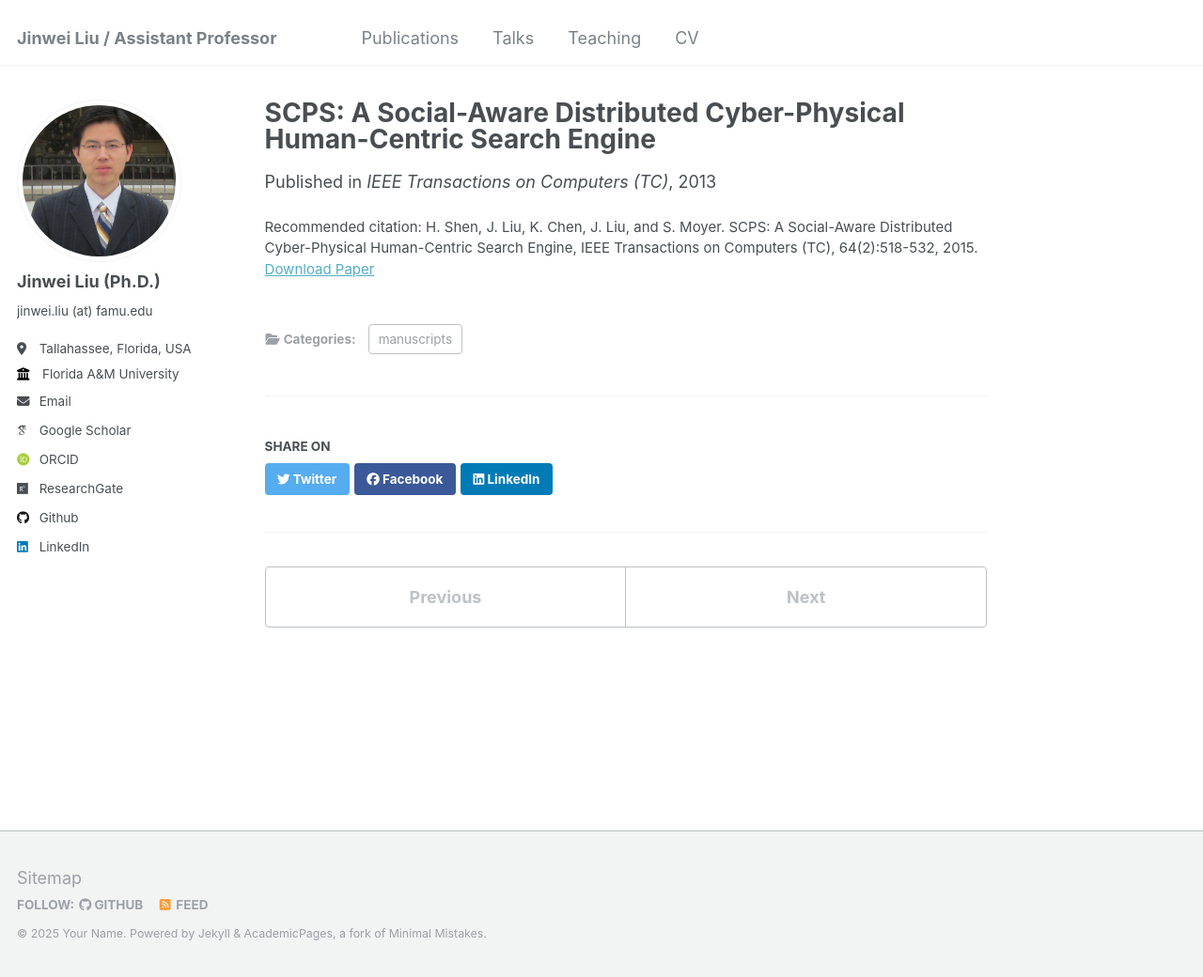
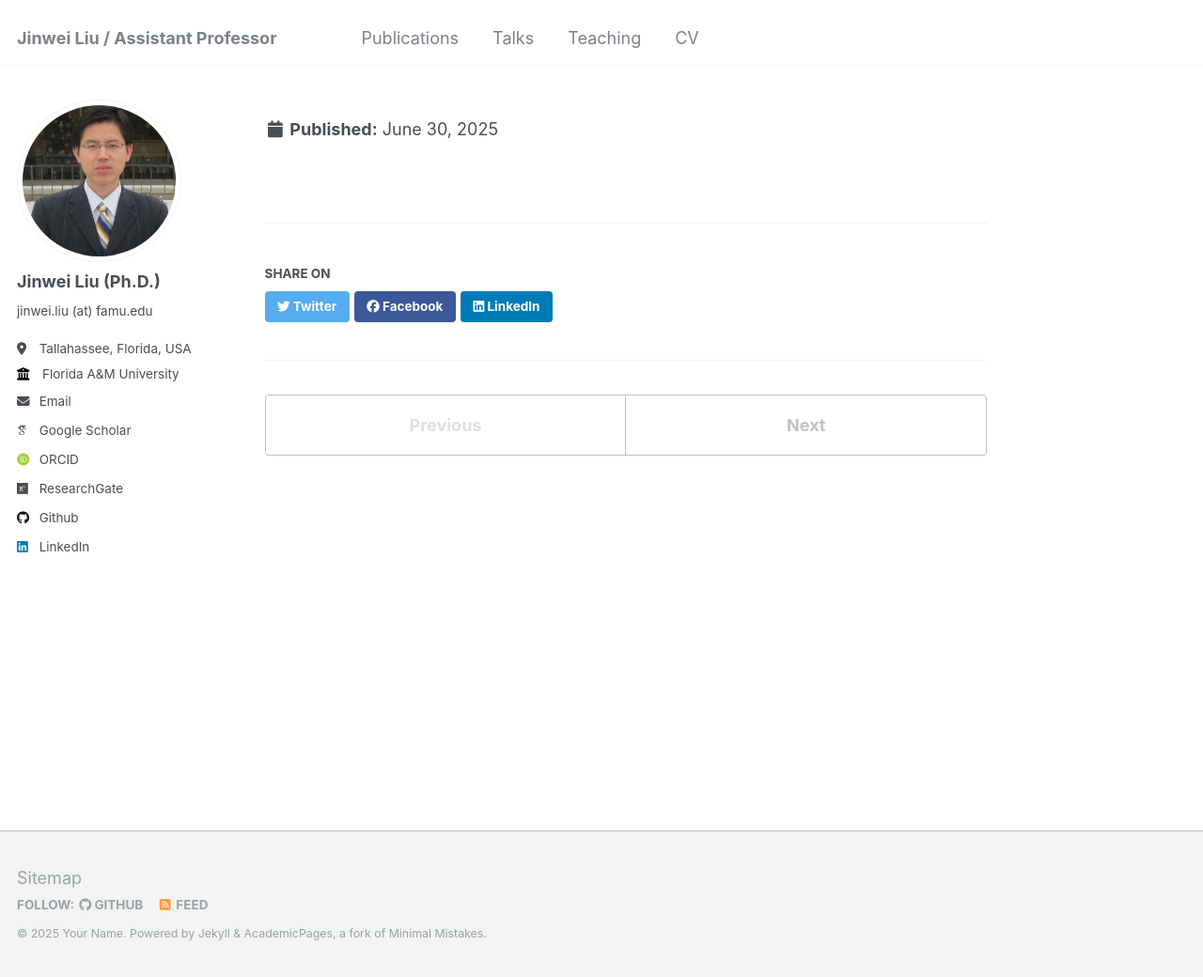
Before and after one commit to jinweiliucu/jinweiliucu.github.io, a Jekyll site: the page built from _publications/2009-10-01-paper-title-number-1.md, in a window 1280 px wide and 1040 px high. Shown: the whole window at 94% size. Built offline with Jekyll 4.4.1, drawn with Linux system fonts in a browser that asks for light colours; some web fonts are replaced; part of the change alters nothing that is shown.

Commit message:
Update 2009-10-01-paper-title-number-1.md

```diff
--- a/_publications/2009-10-01-paper-title-number-1.md
+++ b/_publications/2009-10-01-paper-title-number-1.md
@@ -1,13 +1,13 @@
 ---
-title: "SCPS: A Social-Aware Distributed Cyber-Physical Human-Centric Search Engine"
-collection: publications
-category: manuscripts
-permalink: /publication/2013-10-23-paper-title-number-1
+# title: "SCPS: A Social-Aware Distributed Cyber-Physical Human-Centric Search Engine"
+# collection: publications
+# category: manuscripts
+# permalink: /publication/2013-10-23-paper-title-number-1
 #excerpt: 'This paper is about the number 1. The number 2 is left for future work.'
-date: 2013-10-23
-venue: 'IEEE Transactions on Computers (TC)'
+# date: 2013-10-23
+# venue: 'IEEE Transactions on Computers (TC)'
 #slidesurl: 'http://academicpages.github.io/files/slides1.pdf'
 paperurl: 'https://ieeexplore.ieee.org/stamp/stamp.jsp?tp=&arnumber=6645370'
 #citation: 'Your Name, You. (2009). &quot;Paper Title Number 1.&quot; <i>Journal 1</i>. 1(1).'
-citation: 'H. Shen, J. Liu, K. Chen, J. Liu, and S. Moyer. SCPS: A Social-Aware Distributed Cyber-Physical Human-Centric Search Engine, IEEE Transactions on Computers (TC), 64(2):518-532, 2015.'
+'H. Shen, J. Liu, K. Chen, J. Liu, and S. Moyer. SCPS: A Social-Aware Distributed Cyber-Physical Human-Centric Search Engine, IEEE Transactions on Computers (TC), 64(2):518-532, 2015.'
 ---
```
